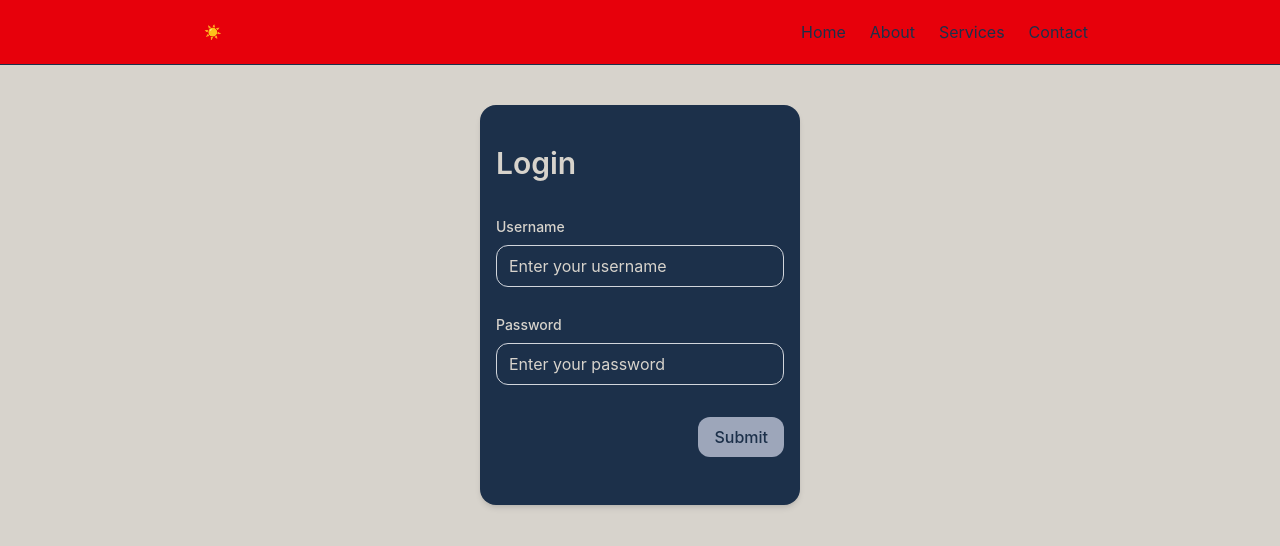
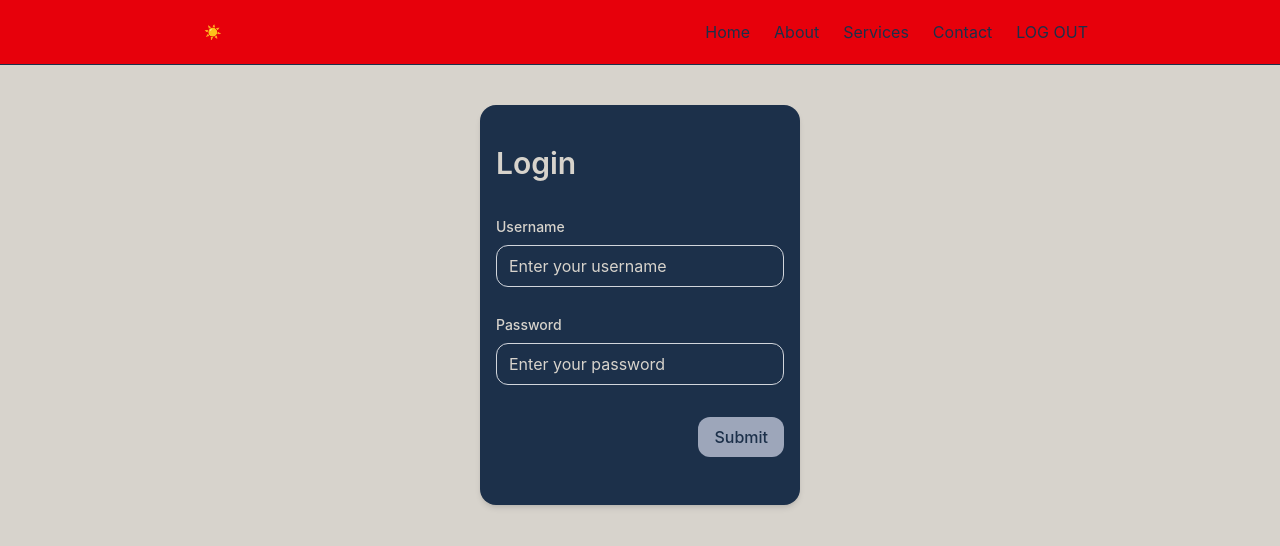
Before and after one commit to rabano-azielrandel/react-course, a React (Vite) app: page / in a window 1280 px wide. Shown: the top 546 px of the page. Built offline with nearby package versions, Linux system fonts and the light colour scheme; sample sign-in values are in the browser's storage.

Commit message:
add logout function initial

```diff
--- a/src/components/navbar.tsx
+++ b/src/components/navbar.tsx
@@ -1,9 +1,30 @@
 import { useState } from "react";
 import { CONTAINS_TOKEN } from "@/lib/utils";
+import { useNavigate } from "react-router-dom";
 import ThemeSwitcher from "./themeswitcher";
 
 export default function Navbar() {
   const [isOpen, setIsOpen] = useState(false);
+
+  const navigate = useNavigate();
+
+  const handleLogout = async () => {
+    try {
+      await fetch("http://localhost:3000/api/auth/login", {
+        method: "POST",
+        // credentials: "include", // future proof for cookies
+      });
+
+      // remove token as of now but switch to cookies in future
+      localStorage.removeItem("token");
+
+      console.log(localStorage.getItem("token"));
+      // redirect
+      navigate("/");
+    } catch (err) {
+      console.log("handleLogout: ", err);
+    }
+  };
 
   return (
     <nav className="flex centerXY bg-red-600 text-primary border-b border-primary">
@@ -28,6 +49,9 @@ export default function Navbar() {
                 <a href="#" className="hover:text-gray-300">
                   Contact
                 </a>
+                <button onClick={handleLogout} className="cursor-pointer">
+                  <p>LOG OUT</p>
+                </button>
               </div>
 
               {/* Mobile Button */}
@@ -63,6 +87,9 @@ export default function Navbar() {
           <a href="#" className="block hover:text-gray-300">
             Contact
           </a>
+          <button onClick={handleLogout} className="cursor-pointer">
+            <p>LOG OUT</p>
+          </button>
         </div>
       )}
     </nav>
```
Also changed, not shown: 2 other files (tests, documents, lock files or other folders).
